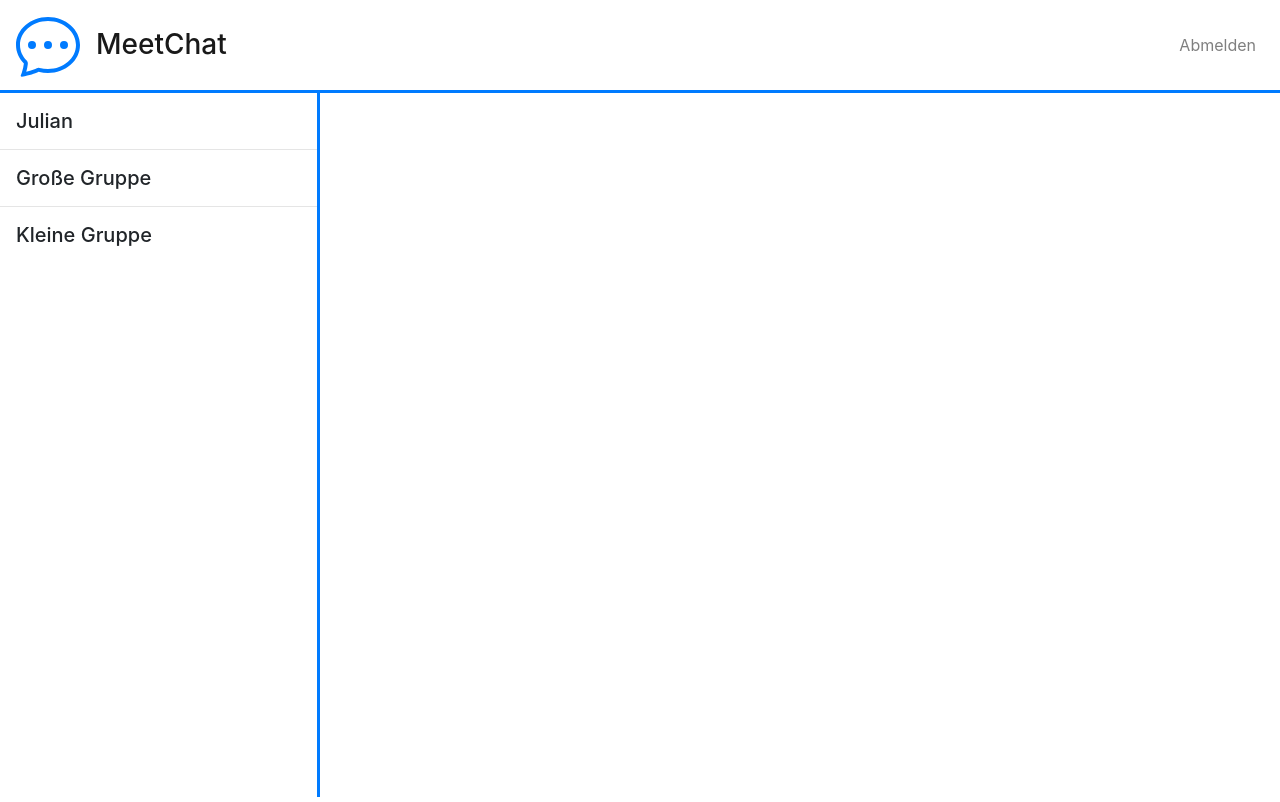
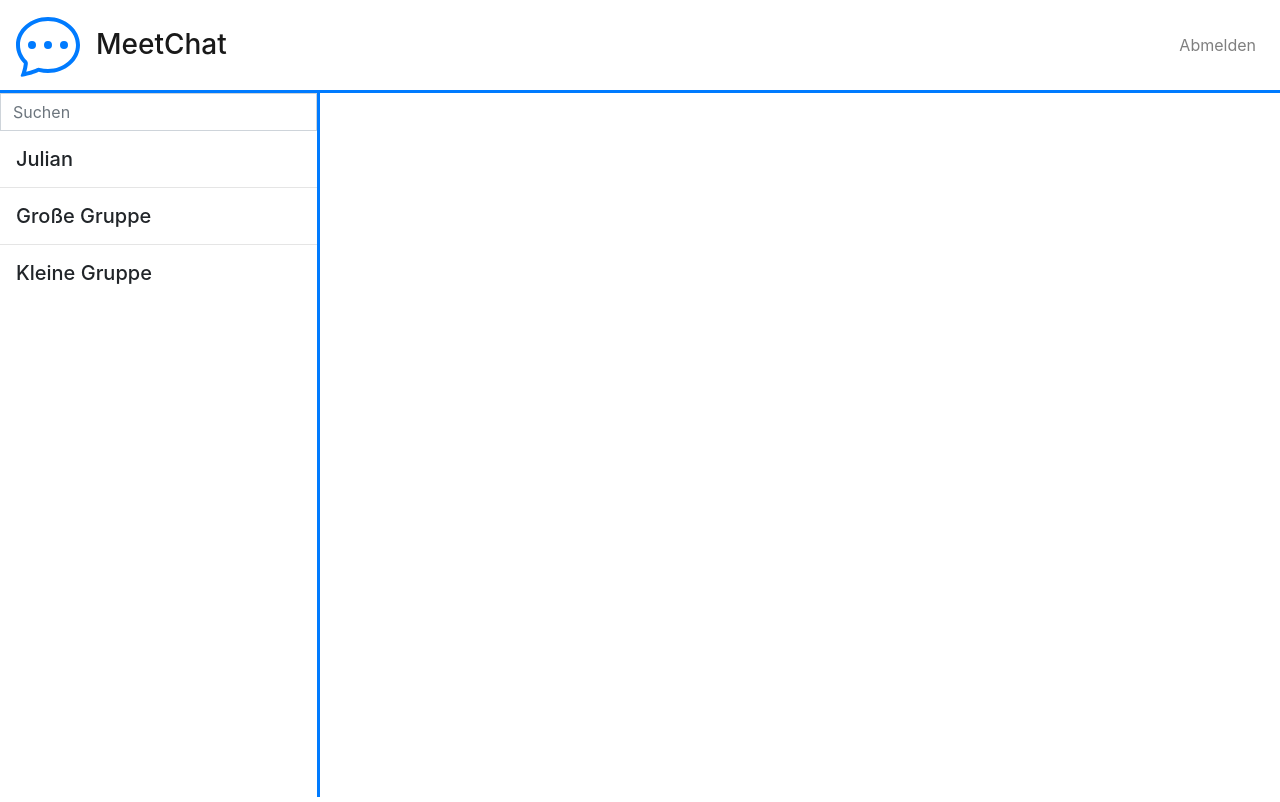
Before and after one commit to educorvi/edi.meetchat, a Vue app: page / in a window 1280 px wide. Built offline with nearby package versions, Linux system fonts and the light colour scheme.

Commit message:
chatsuche

```diff
--- a/src/components/ChatList.vue
+++ b/src/components/ChatList.vue
@@ -1,6 +1,7 @@
 <template>
     <div>
-        <div v-for="(chat, index) in chats" :key="index+chat.name">
+        <b-input placeholder="Suchen" class="rounded-0" v-model="search"/>
+        <div v-for="(chat, index) in filteredChats" :key="index+chat.name" @click="search=''">
             <div class="listitem">
                 <chat-preview :chat="chat"/>
             </div>
@@ -16,14 +17,22 @@
         name: "ChatList",
         components: {ChatPreview},
         computed: {
-            ...mapGetters(["chats"])
+            ...mapGetters(["chats"]),
+            filteredChats() {
+                return this.search === ""?this.chats:this.chats.filter(obj=>obj.name.toLowerCase().includes(this.search.toLowerCase()));
+            }
         },
         props: {
             mobile: {
                 type: Boolean,
                 required: false
             }
-        }
+        },
+        data() {
+            return {
+                search: ""
+            }
+        },
     }
 </script>
 
```
